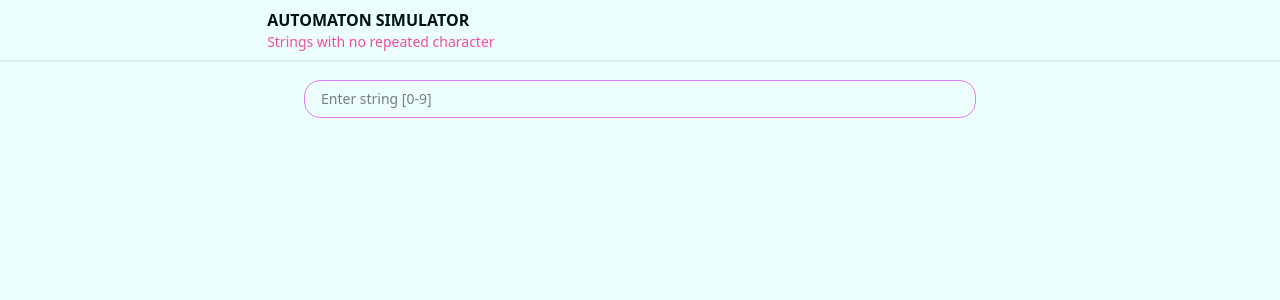
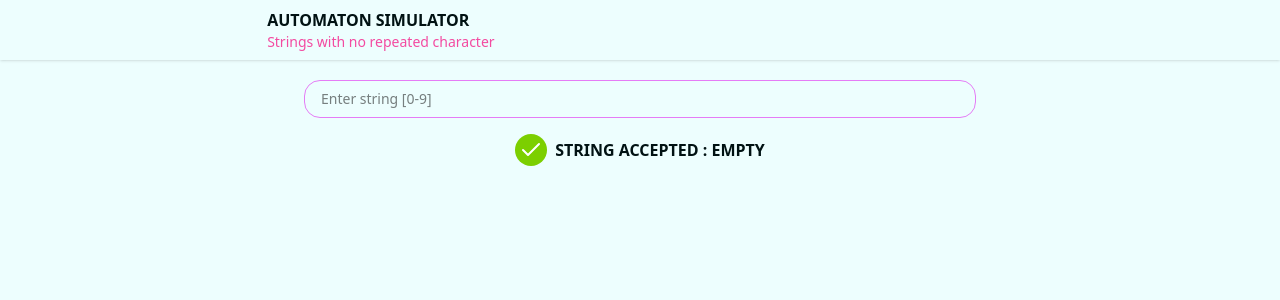
Before and after one commit to jlibdev/AutomataSimulator-NoRepeatedStrings, a React (Vite) app in the folder AutomataSimulator/: page / in a window 1280 px wide. Shown: the top 300 px of the page. Built offline with nearby package versions, Linux system fonts and the light colour scheme.

Commit message:
Input And Output Done

```diff
--- a/AutomataSimulator/package.json
+++ b/AutomataSimulator/package.json
@@ -13,6 +13,7 @@
     "@tailwindcss/vite": "^4.1.4",
     "clsx": "^2.1.1",
     "cytoscape": "^3.31.2",
+    "lucide-react": "^0.488.0",
     "react": "^19.0.0",
     "react-dom": "^19.0.0",
     "tailwindcss": "^4.1.4"
--- a/AutomataSimulator/src/components/Input.tsx
+++ b/AutomataSimulator/src/components/Input.tsx
@@ -9,7 +9,7 @@ const Input = ({
     <input
       {...props}
       className={clsx(
-        "border px-4 py-2 rounded-2xl border-secondary text-sm focus:ring-accent focus:border-accent",
+        "border px-4 py-2 rounded-2xl border-secondary text-sm focus:outline-none focus:ring-2 focus:ring-accent focus:border-accent",
         className
       )}
     />
--- a/AutomataSimulator/src/pages/LandingPage.tsx
+++ b/AutomataSimulator/src/pages/LandingPage.tsx
@@ -1,11 +1,10 @@
 import Header from "../ui/Header";
 import { useState } from "react";
-import Input from "../components/Input";
 import { inputStringType } from "../types/AutomatonTypes";
-import clsx from "clsx";
+import InputSimulator from "../ui/InputSimulator";
 
 const LandingPage = () => {
-  const [inputString, setInputString] = useState<Array<inputStringType>>();
+  const [inputString, setInputString] = useState<Array<inputStringType>>([]);
 
   const handle_input_change = (value: string) => {
     const stringArray = value.split("");
@@ -27,30 +26,10 @@ const LandingPage = () => {
   return (
     <div className="bg-background h-screen w-screen flex flex-col gap-5">
       <Header />
-      <div className="flex flex-col items-center gap-2">
-        <Input
-          placeholder="Enter string [0-9]"
-          type="number"
-          min="0"
-          max="9"
-          className="min-w-2xl"
-          onChange={(e) => handle_input_change(e.target.value)}
-        />
-        <section className="flex">
-          {inputString?.map((character) => (
-            <span
-              className={clsx(
-                character.is_repeated && "text-red-600 scale-110 font-bold"
-              )}
-            >
-              {character.input}
-            </span>
-          ))}
-        </section>
-        <section>
-
-        </section>
-      </div>
+      <InputSimulator
+        handle_input_change={handle_input_change}
+        inputString={inputString}
+      />
     </div>
   );
 };
--- /dev/null
+++ b/AutomataSimulator/src/ui/InputSimulator.tsx
@@ -0,0 +1,71 @@
+import Input from "../components/Input";
+import clsx from "clsx";
+import { Check, X } from "lucide-react";
+import { inputStringType } from "../types/AutomatonTypes";
+
+const InputSimulator = ({
+  inputString,
+  handle_input_change,
+}: {
+  inputString: Array<inputStringType>;
+  handle_input_change: (value: string) => void;
+}) => {
+  return (
+    <div className="flex flex-col items-center gap-2">
+      <Input
+        placeholder="Enter string [0-9]"
+        type="number"
+        min="0"
+        className="min-w-2xl"
+        step="1"
+        onKeyDown={(e) => {
+          if ([".", "e", "+", "-"].includes(e.key)) {
+            e.preventDefault();
+          }
+        }}
+        onChange={(e) => handle_input_change(e.target.value)}
+      />
+
+      <section className="flex gap-2">
+        {inputString?.map((character) => (
+          <span
+            className={clsx(
+              "text-xl",
+              character.is_repeated && "text-red-600 scale-110 font-bold"
+            )}
+          >
+            {character.input}
+          </span>
+        ))}
+      </section>
+      <section>
+        {inputString?.some((inputs) => inputs.is_repeated == true) ? (
+          <section className="flex items-center gap-2">
+            <section className="bg-red-500 rounded-full p-1 w-fit">
+              <X color="white" />
+            </section>
+            <span className="text-text font-bold">STRING REJECTED</span>
+          </section>
+        ) : (
+          <section className="flex items-center gap-2">
+            <section
+              className={clsx(
+                "bg-green-600 rounded-full p-1 w-fit",
+                (inputString ?? "").length == 0 && "bg-lime-500"
+              )}
+            >
+              <Check color="white" />
+            </section>
+            <span className="text-text font-bold">
+              {(inputString ?? "").length > 0
+                ? "STRING ACCEPTED"
+                : "STRING ACCEPTED : EMPTY"}
+            </span>
+          </section>
+        )}
+      </section>
+    </div>
+  );
+};
+
+export default InputSimulator;
```
Also changed, not shown: 1 other file (tests, documents, lock files or other folders).
